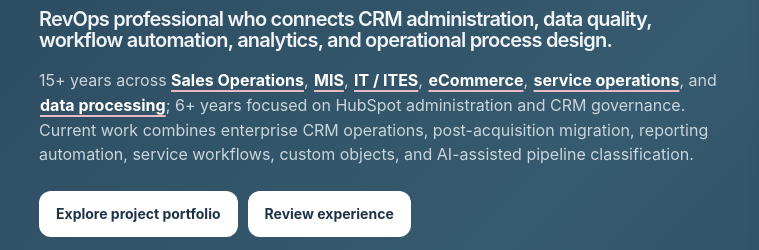
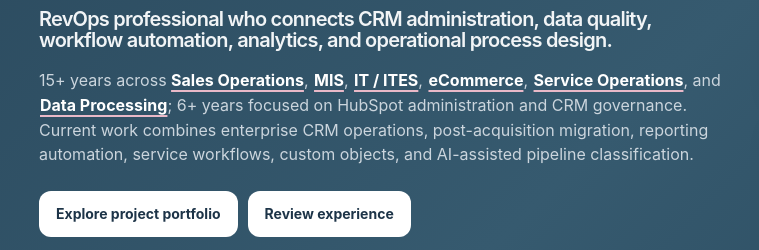
Before and after one commit to nishar2006/CV, a plain HTML site: page index.html in a window 1280 px wide. Shown: the part 201-451 px from the top of the page, 7-766 px from the left. Drawn offline with Linux system fonts and the light colour scheme.

Commit message:
Update index.html

```diff
--- a/index.html
+++ b/index.html
@@ -135,7 +135,7 @@ ul{margin:0;padding-left:20px}li{margin:7px 0}
 <div>
 <h1>Nishar Ahamad</h1>
 <h2>RevOps professional who connects CRM administration, data quality, workflow automation, analytics, and operational process design.</h2>
-<p>15+ years across <span class="industry-highlight">Sales Operations</span>, <span class="industry-highlight">MIS</span>, <span class="industry-highlight">IT / ITES</span>, <span class="industry-highlight">eCommerce</span>, <span class="industry-highlight">service operations</span>, and <span class="industry-highlight">data processing</span>; 6+ years focused on HubSpot administration and CRM governance. Current work combines enterprise CRM operations, post-acquisition migration, reporting automation, service workflows, custom objects, and AI-assisted pipeline classification.</p>
+<p>15+ years across <span class="industry-highlight">Sales Operations</span>, <span class="industry-highlight">MIS</span>, <span class="industry-highlight">IT / ITES</span>, <span class="industry-highlight">eCommerce</span>, <span class="industry-highlight">Service Operations</span>, and <span class="industry-highlight">Data Processing</span>; 6+ years focused on HubSpot administration and CRM governance. Current work combines enterprise CRM operations, post-acquisition migration, reporting automation, service workflows, custom objects, and AI-assisted pipeline classification.</p>
 <div class="hero-actions"><a class="btn primary" href="#projects">Explore project portfolio</a><a class="btn secondary" href="#experience">Review experience</a></div>
 <div class="recruiter-index"><a class="index-item" href="#role-fit">What I solve</a><a class="index-item" href="#capabilities">Capability map</a><a class="index-item" href="#projects">Project evidence</a><a class="index-item" href="#certifications">Certifications</a></div>
 </div>
```
